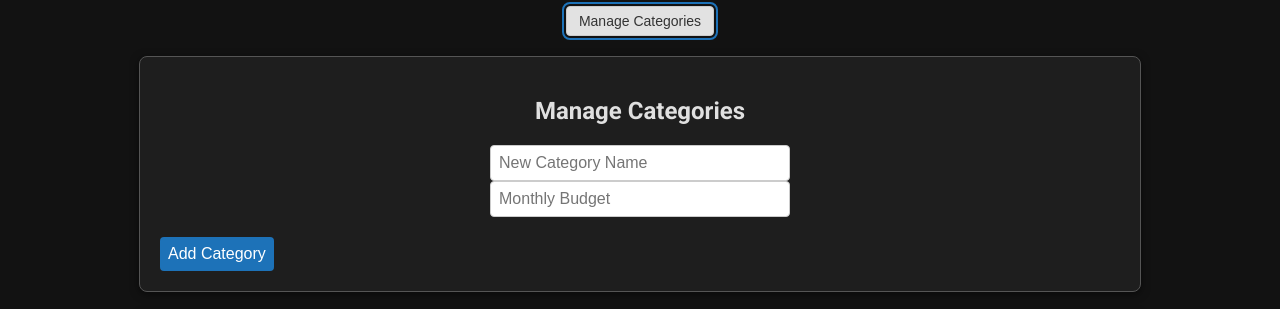
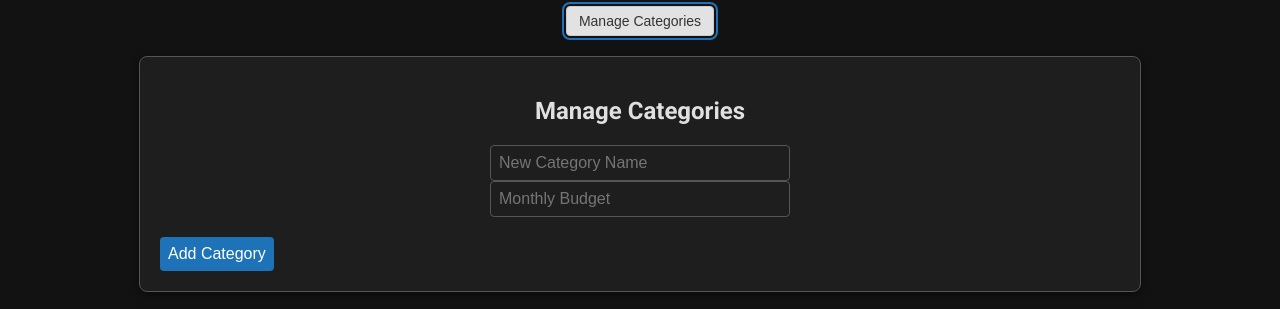
Before and after one commit to nfmcglinchey/Budget, a plain HTML site: page index.html in a window 1280 px wide. Both pictures are taken after a click on the button "Manage Categories". Shown: the part 95-404 px from the top of the page. Drawn offline with nearby package versions, Linux system fonts and the light colour scheme; no server answers.

Commit message:
Update style.css

```diff
--- a/style.css
+++ b/style.css
@@ -124,19 +124,26 @@ h1, h2 {
   flex-direction: column;
 }
 
-/* Inputs and Buttons */
-input, select, button {
+/* Form Fields: Inputs and Selects */
+input, select {
   padding: 8px;
   font-size: 16px;
-  border: 1px solid #ccc;
+  border: 1px solid var(--border-color);
   border-radius: 4px;
+  background-color: var(--card-bg);
+  color: var(--text-color);
 }
+
+/* Button Styles */
 button {
+  padding: 8px;
+  font-size: 16px;
+  border: none;
+  border-radius: 4px;
   background-color: var(--accent-color);
   color: #fff;
   cursor: pointer;
   transition: background-color 0.3s ease, transform 0.2s ease;
-  border: none;
   margin-top: 10px;
 }
 button:hover {
```
